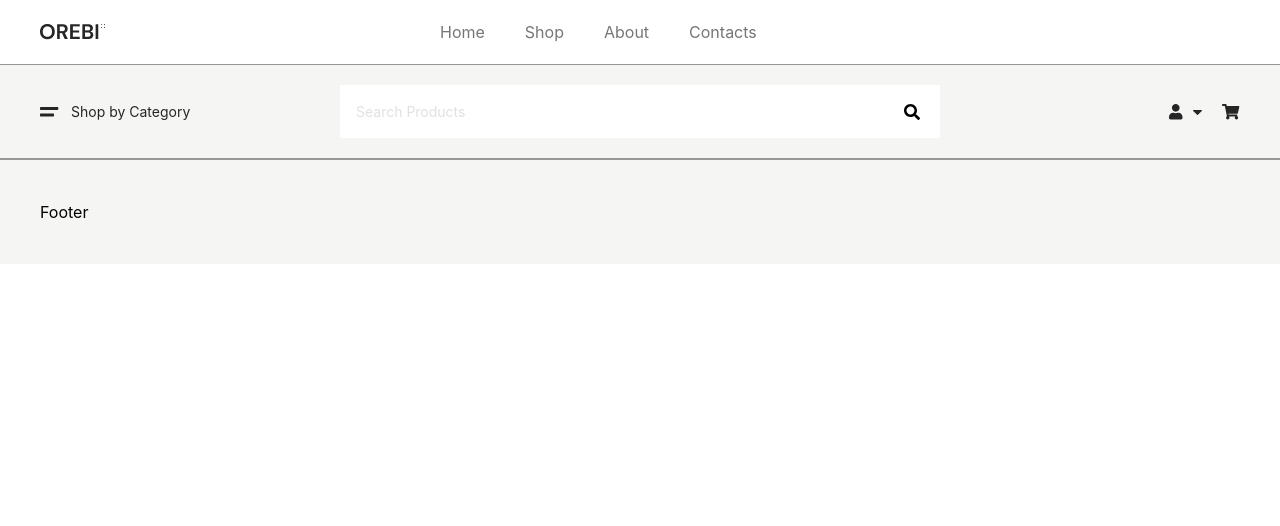
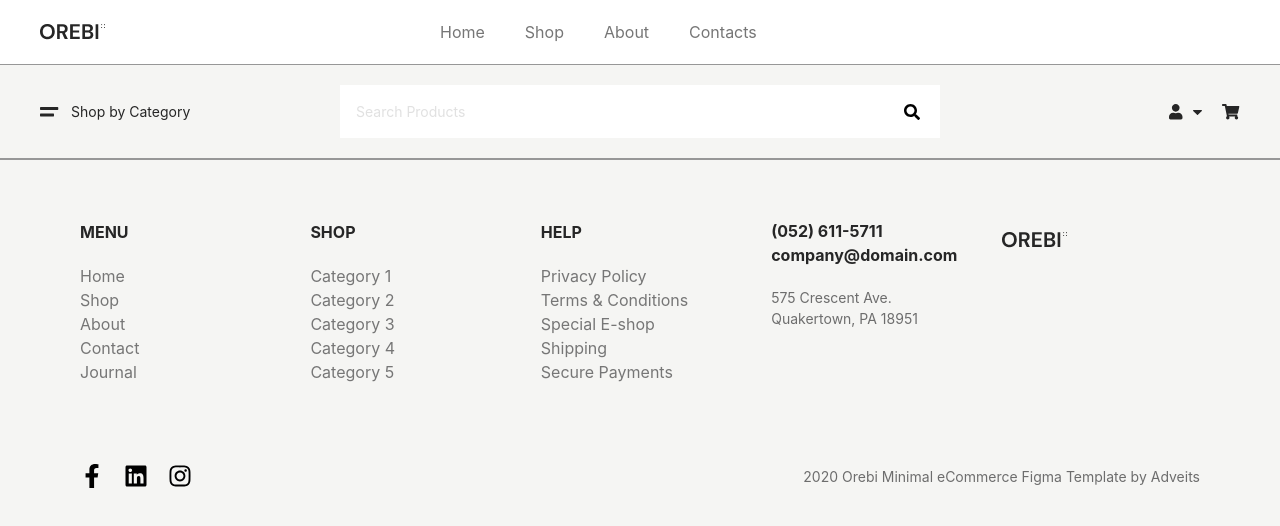
Before and after one commit to sumaiya-hassan-code/OrebiMain, a React (Vite) app: page / in a window 1280 px wide. Shown: the top 526 px of the page. Built offline with nearby package versions, Linux system fonts and the light colour scheme.

Commit message:
Update OREBI website

```diff
--- a/src/Layouts/Footer.jsx
+++ b/src/Layouts/Footer.jsx
@@ -1,8 +1,68 @@
+import Container from "../Components/Container"
+import { Link } from "react-router-dom"
+import Flex from "../Components/Flex"
+import Image from "../Components/Image"
+import logo from "../assets/OREBI©.png"
+import { FaFacebookF, FaLinkedin , FaInstagram } from "react-icons/fa";
 
 const Footer = () => {
   return (
-    <div className="bg-[#F5F5F3] p-10">
-      Footer</div>
+    <div className="bg-[#F5F5F3] px-20 py-15">
+      <Container>
+        <Flex className={'grid grid-cols-1 sm:grid-cols-2 lg:grid-cols-5 gap-10 lg:gap-8'}>
+          <div className="flex flex-col gap-y-5">
+            <h3 className={"text-[16px] font-bold text-[#262626]"}>MENU</h3>
+            <ul className="gap-y-5">
+              <li><Link to={'/home'} className={"text-[#767676] mt-5 hover:font-bold hover:text-[#262626] transition-all duration-300"}>Home</Link></li>
+              <li><Link to={'/shop'} className={"text-[#767676] hover:font-bold hover:text-[#262626] transition-all duration-300"}>Shop</Link></li>
+              <li><Link to={'/about'} className={"text-[#767676] hover:font-bold hover:text-[#262626] transition-all duration-300"}>About</Link></li>
+              <li><Link to={'/contact'} className={"text-[#767676] hover:font-bold hover:text-[#262626] transition-all duration-300"}>Contact</Link></li>
+              <li><Link to={'/journal'} className={"text-[#767676] hover:font-bold hover:text-[#262626] transition-all duration-300"}>Journal</Link></li>
+            </ul>
+          </div>
+
+          <div className="flex flex-col gap-y-5">
+            <h3 className={"text-[16px] font-bold text-[#262626]"}>SHOP</h3>
+            <ul className="gap-y-5">
+              <li><Link to={'/home'} className={"text-[#767676] hover:font-bold hover:text-[#262626] transition-all duration-300"}>Category 1</Link></li>
+              <li><Link to={'/shop'} className={"text-[#767676] hover:font-bold hover:text-[#262626] transition-all duration-300"}>Category 2</Link></li>
+              <li><Link to={'/about'} className={"text-[#767676] hover:font-bold hover:text-[#262626] transition-all duration-300"}>Category 3</Link></li>
+              <li><Link to={'/contact'} className={"text-[#767676] hover:font-bold hover:text-[#262626] transition-all duration-300"}>Category 4</Link></li>
+              <li><Link to={'/journal'} className={"text-[#767676] hover:font-bold hover:text-[#262626] transition-all duration-300"}>Category 5</Link></li>
+            </ul>
+          </div>
+
+          <div className="flex flex-col gap-y-5">
+            <h3 className={"text-[16px] font-bold text-[#262626]"}>HELP</h3>
+            <ul className="gap-y-5">
+              <li><Link to={'/shop'} className={"text-[#767676] hover:font-bold hover:text-[#262626] transition-all duration-300"}>Privacy Policy</Link></li>
+              <li><Link to={'/about'} className={"text-[#767676] hover:font-bold hover:text-[#262626] transition-all duration-300"}>Terms & Conditions</Link></li>
+              <li><Link to={'/contact'} className={"text-[#767676] hover:font-bold hover:text-[#262626] transition-all duration-300"}>Special E-shop</Link></li>
+              <li><Link to={'/journal'} className={"text-[#767676] hover:font-bold hover:text-[#262626] transition-all duration-300"}>Shipping</Link></li>
+              <li><Link to={'/home'} className={"text-[#767676] hover:font-bold hover:text-[#262626] transition-all duration-300"}>Secure Payments</Link></li>
+            </ul>
+          </div>
+          <div className="flex flex-col gap-y-5">
+            <div className="text-[16px] font-bold text-[#262626] -mt-14">
+              <p>(052) 611-5711</p>
+              <p>company@domain.com</p>
+            </div>
+            <p className="text-[14px] text-[#6D6D6D]">575 Crescent Ave. Quakertown, PA 18951</p>
+          </div>
+          <div className="-mt-31">
+            <Image imgSrc={logo} className={''}/>
+          </div>
+        </Flex>
+        <div className="flex items-center justify-between pt-20">
+          <div className="flex items-center gap-x-5 text-2xl">
+            <FaFacebookF/>
+            <FaLinkedin />
+            <FaInstagram />
+          </div>
+          <p className="text-[14px] text-[#6D6D6D]">2020 Orebi Minimal eCommerce Figma Template by Adveits</p>
+        </div>
+      </Container>
+    </div>
   )
 }
 
```
